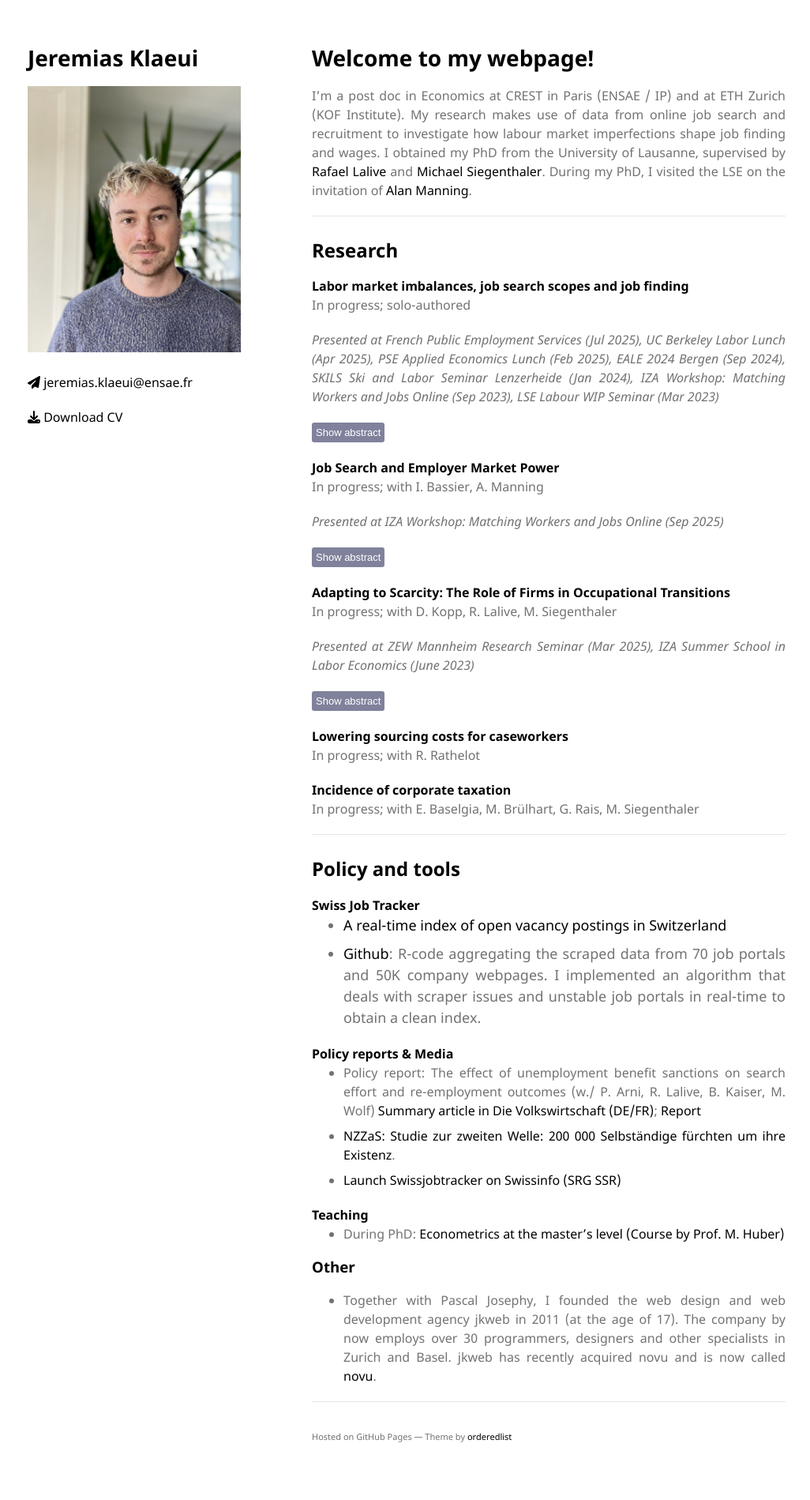
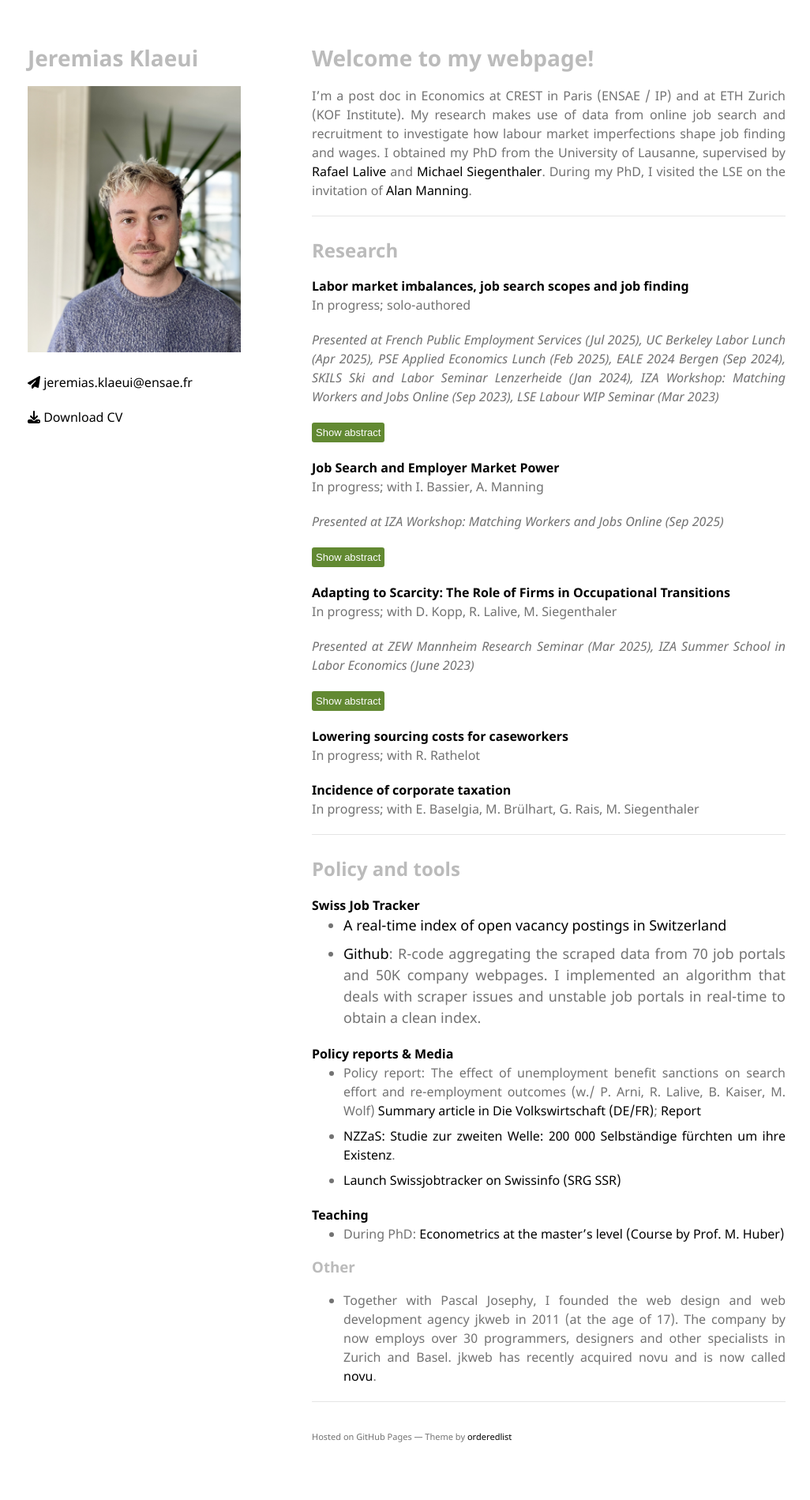
Before and after one commit to jklaeui/jklaeui.github.io, a Jekyll site: the page built from index.md, in a window 1280 px wide. Shown: the whole page at 79% size, without its empty margins (125-1151 px from the left). Built offline with Jekyll 4.4.1, drawn with Linux system fonts in a browser that asks for light colours; nearby versions of some CDN libraries; our own code applies the rules of GitHub Pages for plain Markdown files; the repository's description, which GitHub fills in, is left out.

Commit message:
cols again4

```diff
--- a/_sass/jekyll-theme-minimal.scss
+++ b/_sass/jekyll-theme-minimal.scss
@@ -11,7 +11,7 @@ body {
 }
 
 h1, h2, h3, h4, h5, h6 {
-  color:#000000;;
+  color:#bbbbbb;;
   margin:0 0 20px;
 }
 
@@ -28,16 +28,16 @@ h1 {
 }
 
 h2 {
-  color:#000000;;
+  color:#bbbbbb;;
 }
 
 h3, h4, h5, h6 {
-  color:#000000;;
+  color:#bbbbbb;;
 }
 
 h1 a {
   color: #90b8ba;
-  color: #000000;;
+  color: #bbbbbb;;
   text-decoration:none;
 }
 
@@ -66,7 +66,7 @@ a:hover, a:focus {
 }
 .show-button {
         cursor: pointer;
-        background-color: #80829c;
+        background-color: #628932;
         color: white;
   padding: 5px;
   border: none;
@@ -75,7 +75,7 @@ a:hover, a:focus {
 }
 
 .show-button:hover {
-        background-color: #000000;
+        background-color: #bbbbbb;
   }
 
 
```
